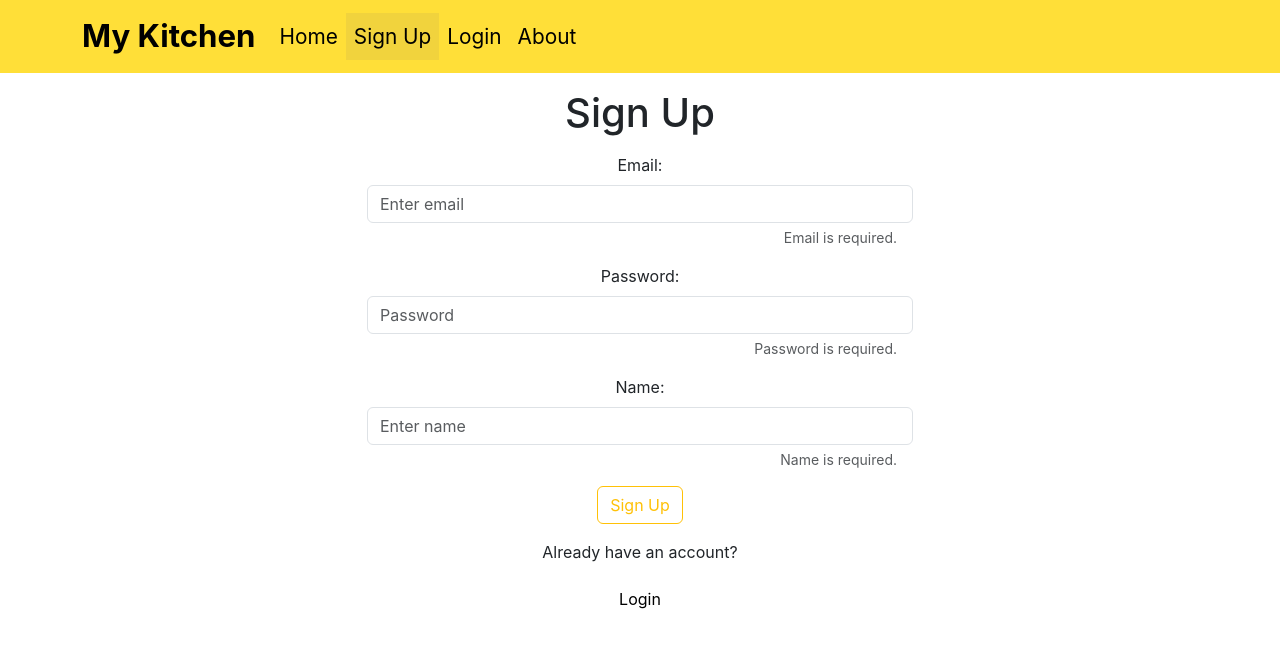
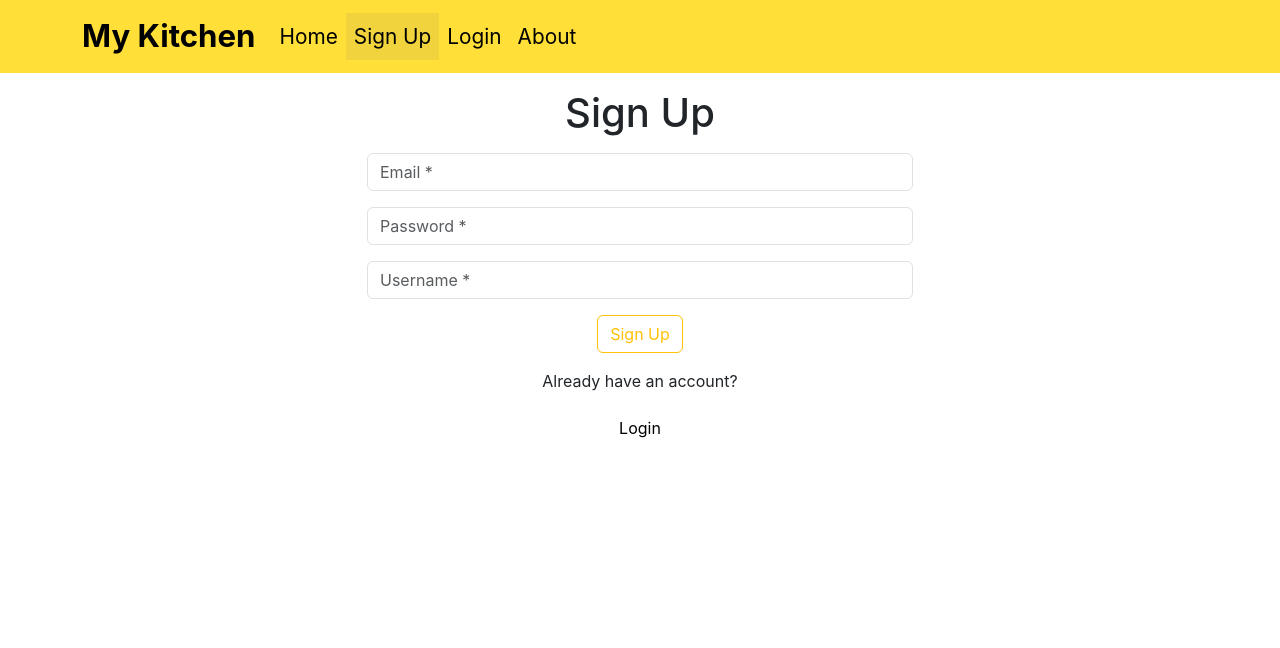
Before and after one commit to ironhack-project-3-pair/project3-MERN-recipes-client, a React (Create React App) app: page /signup in a window 1280 px wide. Shown: the top 648 px of the page. Built offline with nearby package versions, Linux system fonts and the light colour scheme.

Commit message:
style: minimalist signup + login

```diff
--- a/src/pages/LoginPage.js
+++ b/src/pages/LoginPage.js
@@ -65,31 +65,35 @@ function LoginPage(props) {
           <Col xs={12} md={8} lg={6}>
             <Form onSubmit={handleLoginSubmit}>
               <Form.Group className="mb-3">
-                <Form.Label>Email:</Form.Label>
+                {/* <Form.Label>Email: </Form.Label> */}
                 <Form.Control
                   type="email"
                   name="email"
-                  placeholder="Enter email"
+                  placeholder="Email *"
                   value={email}
                   onChange={handleEmail}
                 />
+                {/*
                 <Form.Text className="d-block text-end text-muted px-3">
                   Email is required.
                 </Form.Text>
+                */}
               </Form.Group>
 
               <Form.Group className="mb-3">
-                <Form.Label>Password:</Form.Label>
+                {/* <Form.Label>Password: </Form.Label> */}
                 <Form.Control
                   type="password"
                   name="password"
-                  placeholder="Password"
+                  placeholder="Password *"
                   value={password}
                   onChange={handlePassword}
                 />
+                {/*
                 <Form.Text className="d-block text-end text-muted px-3">
                   Password is required.
                 </Form.Text>
+                */}
               </Form.Group>
 
               <Form.Group className="mb-3">
--- a/src/pages/SignupPage.js
+++ b/src/pages/SignupPage.js
@@ -47,45 +47,51 @@ function SignupPage(props) {
           <Col xs={12} md={8} lg={6}>
             <Form onSubmit={handleSignupSubmit} sx={10} md={6} lg={6}>
               <Form.Group className="mb-3">
-                <Form.Label>Email:</Form.Label>
+                {/* <Form.Label>Email: </Form.Label> */}
                 <Form.Control
                   type="email"
                   name="email"
-                  placeholder="Enter email"
+                  placeholder="Email *"
                   value={email}
                   onChange={handleEmail}
                 />
+                {/*
                 <Form.Text className="d-block text-end text-muted px-3">
                   Email is required.
                 </Form.Text>
+                */}
               </Form.Group>
 
               <Form.Group className="mb-3">
-                <Form.Label>Password:</Form.Label>
+                {/* <Form.Label>Password: </Form.Label> */}
                 <Form.Control
                   type="password"
                   name="password"
-                  placeholder="Password"
+                  placeholder="Password *"
                   value={password}
                   onChange={handlePassword}
                 />
+                {/*
                 <Form.Text className="d-block text-end text-muted px-3">
                   Password is required.
                 </Form.Text>
+                */}
               </Form.Group>
 
               <Form.Group className="mb-3">
-                <Form.Label>Name:</Form.Label>
+                {/* <Form.Label>Username: </Form.Label> */}
                 <Form.Control
                   type="text"
                   name="name"
-                  placeholder="Enter name"
+                  placeholder="Username *"
                   value={name}
                   onChange={handleName}
                 />
+                {/*
                 <Form.Text className="d-block text-end text-muted px-3">
                   Name is required.
                 </Form.Text>
+                */}
               </Form.Group>
 
               <Button className="mb-3" variant="outline-warning" type="submit">
```
